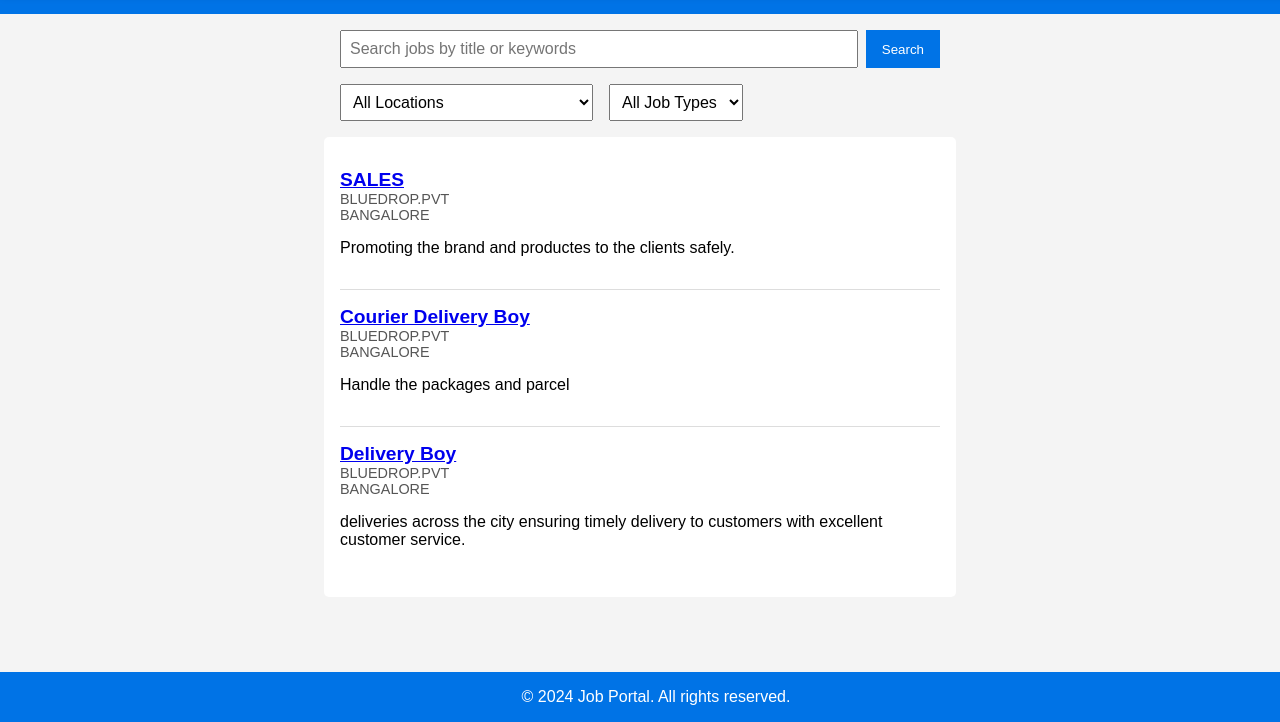
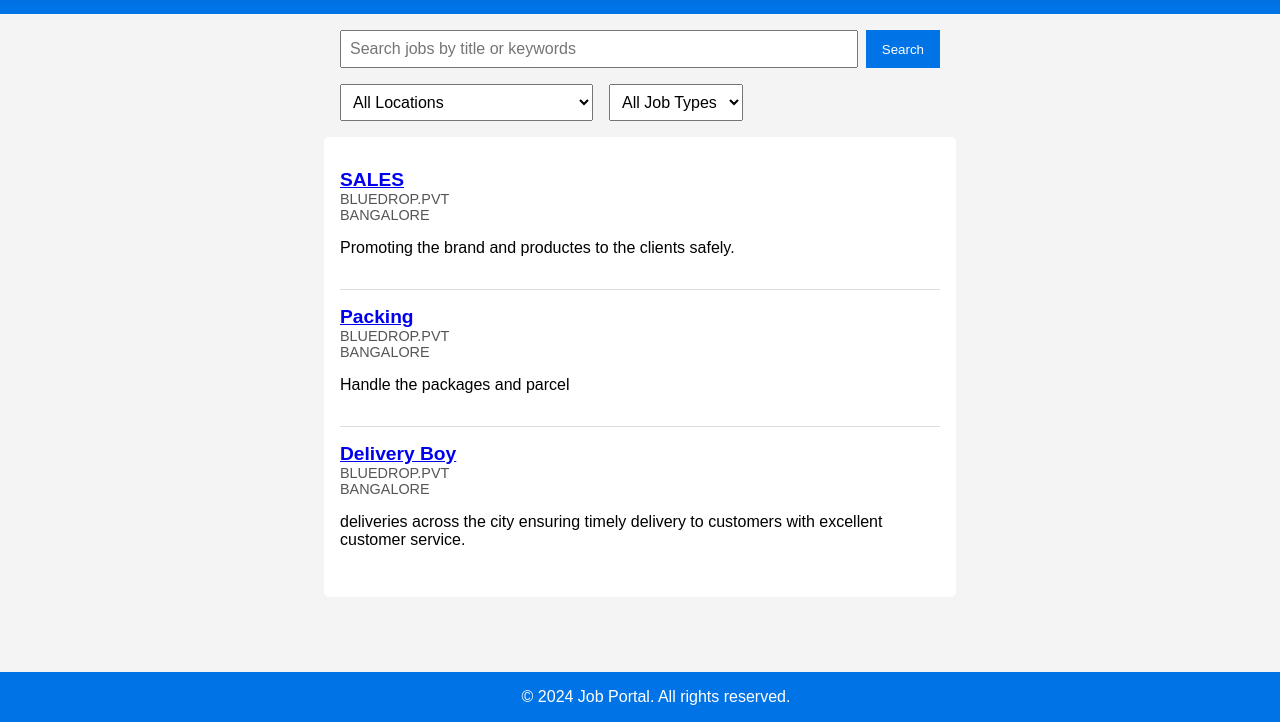
Before and after one commit to BLUEDROP-PVT/job, a website: page portol.html in a window 1280 px wide. Shown: the part 78-800 px from the top of the page. Drawn offline with Linux system fonts and the light colour scheme; no server answers.

Commit message:
Update portol.html

```diff
--- a/portol.html
+++ b/portol.html
@@ -232,7 +232,7 @@
             <p> Promoting the brand and productes to the clients safely.</p>
         </div>
         <div class="job">
-            <div class="job-title"><a href="#" class="job-link" data-job="Courier Delivery Boy">Courier Delivery Boy</a></div>
+            <div class="job-title"><a href="#" class="job-link" data-job="Courier Delivery Boy">Packing </a></div>
             <div class="company">BLUEDROP.PVT</div>
             <div class="location">BANGALORE</div>
             <p>Handle the packages and parcel </p>
```
